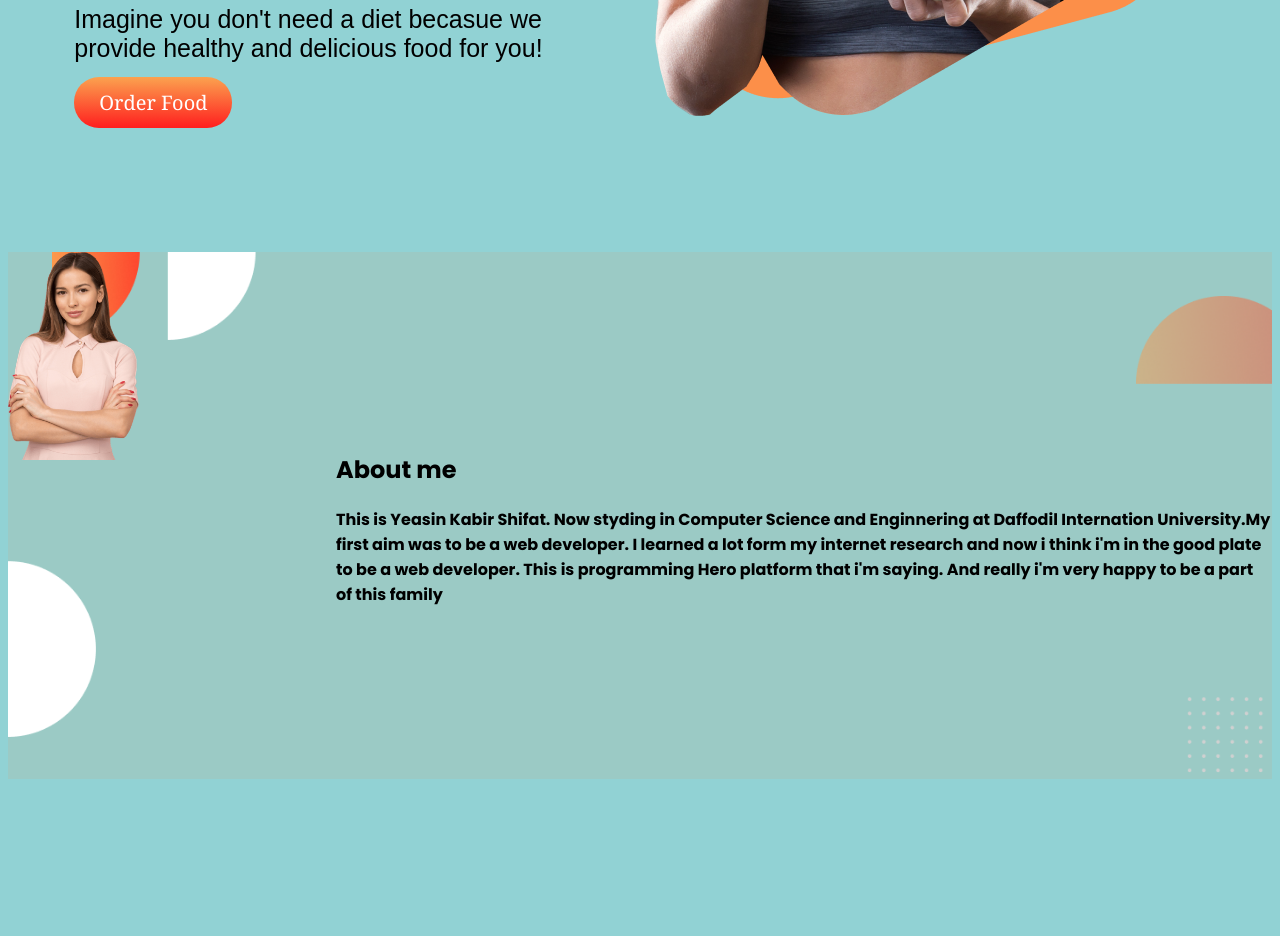
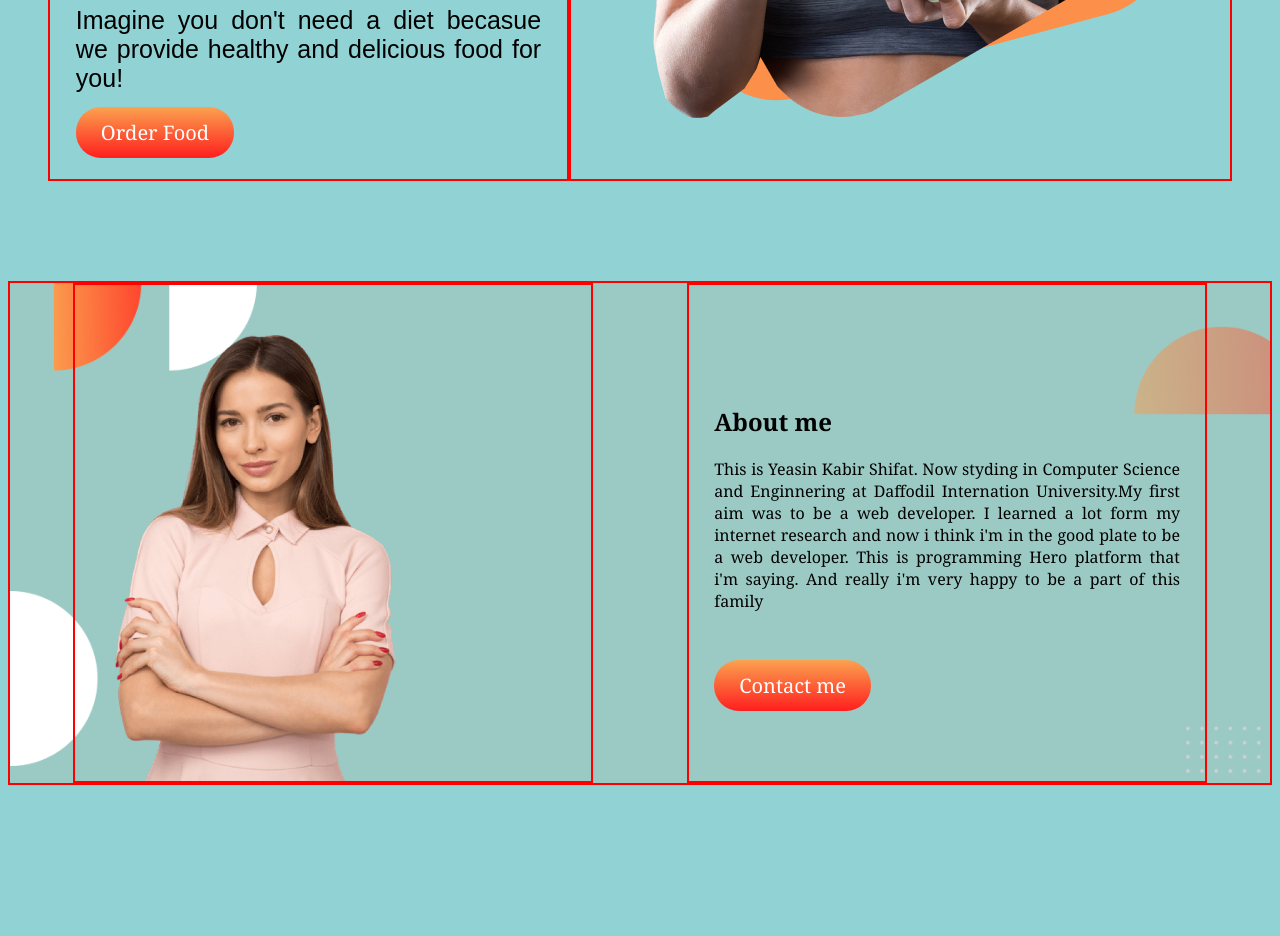
Before and after one commit to Eng-Shifat/assignment, a plain HTML site: page index.html in a window 1280 px wide. Shown: the part 623-1559 px from the top of the page. After the commit the page ends 1416 px from the top, so only its background shows below. Drawn offline with Linux system fonts and the light colour scheme.

Commit message:
second section added

```diff
--- a/index.html
+++ b/index.html
@@ -20,29 +20,41 @@
             </h1>
             <p class="paragraph-font">Imagine you don't need a diet becasue we provide healthy and delicious food for
                 you!</p>
-            <a class="button" target="_blank" href="https://www.fiverr.com/share/W7L2YB">Order Food</a>
+            <a class="order-food-button" target="_blank" href="https://www.fiverr.com/share/W7L2YB">Order Food</a>
         </div>
 
         <div class="section-div-two">
 
-            <img src="Female/first-image.png" alt="Body_Image">
+            <img class="first-image" src="Female/first-image.png" alt="Body_Image">
         </div>
 
     </section>
 
-    <section class="second-section">
+    <section class="second-section ">
 
-        <div class="section-div-two">
-            <img class="second-image" src="Female/Person Image.png" alt="second image">
+        <div class="about-image">
+
+            <img src="Female/Person Image.png" alt="second image">
+
         </div>
 
-        <div class="section-div-one">
-            <h1>About me</h1>
-            <p>This is Yeasin Kabir Shifat. Now styding in Computer Science and Enginnering at Daffodil Internation
+        <div class="about-section">
+
+            <h2>About me</h2>
+            <p>This is Yeasin Kabir Shifat. Now styding in Computer Science and Enginnering at
+                Daffodil Internation
                 University.My first aim was to be a web developer. I learned a lot form my internet research and now i
                 think i'm in the good plate to be a web developer. This is programming Hero platform that i'm saying.
-                And really i'm very happy to be a part of this family</p>
+                And really i'm very happy to be a part of this family</p> </br> </br>
+            <a class="contact-me-button" target="_blank" href="https://www.facebook.com/yeasinkabir.shiaft/">Contact me
+            </a>
         </div>
+
+    </section>
+
+    <section>
+
+
     </section>
 
 </body>
--- a/style.css
+++ b/style.css
@@ -13,9 +13,10 @@ body{
     font-size: 25px;
     font-weight: lighter;
     font-family:Arial, Helvetica, sans-serif;
+    text-align: justify;
     margin: 5%;
 }
-.button{
+.order-food-button{
 
     font-size: 20px;
     color: white;
@@ -37,7 +38,7 @@ body{
     margin: 20px 40px;
 
 }
-div img{
+.first-image{
     height: 747.23;
     width: 658.26;
 }
@@ -45,25 +46,58 @@ div img{
 .section-div-one{
    margin: 5%
    width: 40%;
-   height: 500px;
+   height: 600px;
    padding-top: 180px;
+   border: 2px solid red;
 
 }
 
 .section-div-two{
     margin: 5%
     width: 40%;
+    padding: auto;
+    border: 2px solid red;
 
 }
 .second-section{
-    margin-top: 100px;
     display: flex;
     background-image: url(shapes/7.png);
     background-repeat: no-repeat;
     background-size: 100%;
+    margin-top: 100px;
+    height: 500px;
+    border: 2px solid red;
 
 }
-.second-image{
-    height: 1300;
+.about-image{
     width: 40%;
+    margin-left: 5%;
+    margin-right: 5%;
+    padding-left: 40px;
+    padding-right: 10px;
+    padding-top: 50px;
+    padding-bottom: 0px;
+    display: flex;
+    border: 2px solid red;
+
 }
+.about-section{
+    width: 40%;
+    margin-left: 2.5%;
+    font-family: Georgia, 'Times New Roman', Times, serif;
+    margin-right: 5%;
+    padding: 100px 25px;
+    text-align: justify;
+    color: rgb(0, 0, 0);
+    border: 2px solid red;
+}
+.contact-me-button{
+    font-size: 20px;
+    color: white;
+    font-weight:400;
+    text-decoration: none;
+    padding: 12px 25px;
+    font-family:Georgia, 'Times New Roman', Times, serif ;
+    border-radius: 25px;
+    background-image: linear-gradient(#FBA24F,#FF1E1E);
+}
```
Also changed, not shown: 1 other file.
